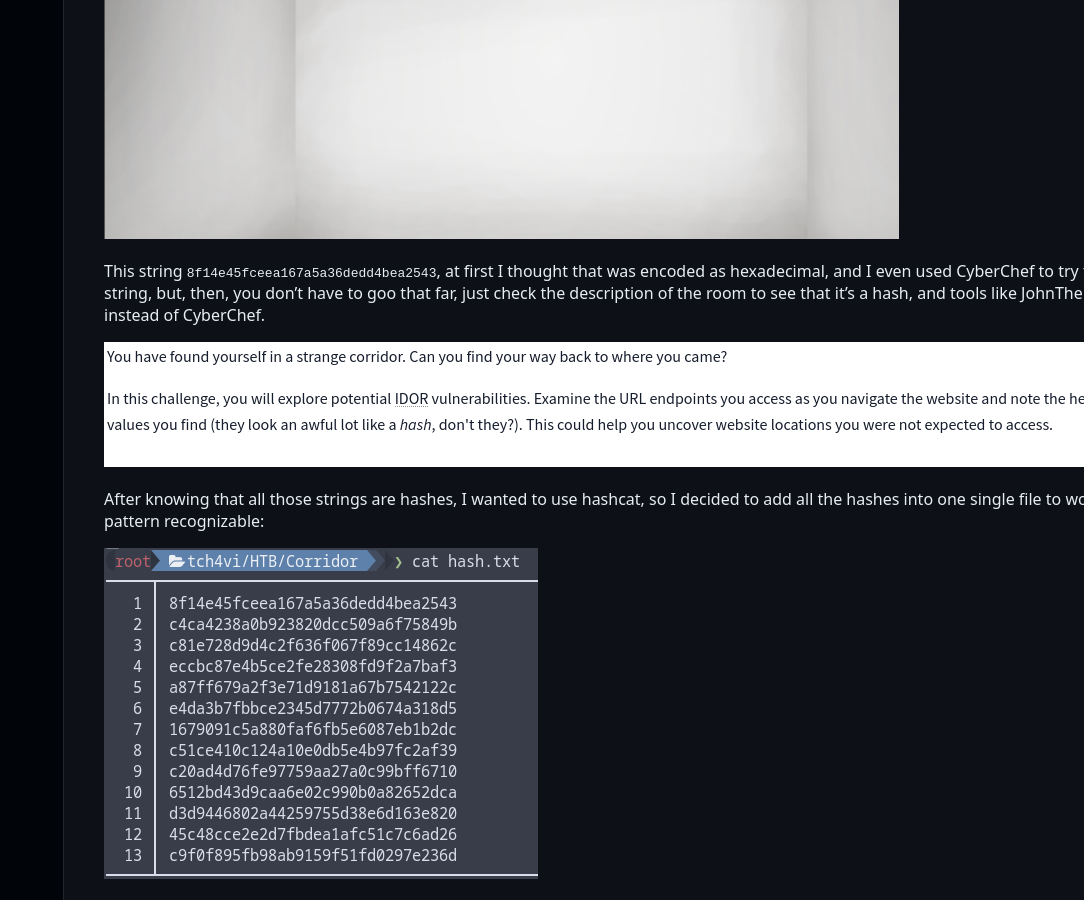
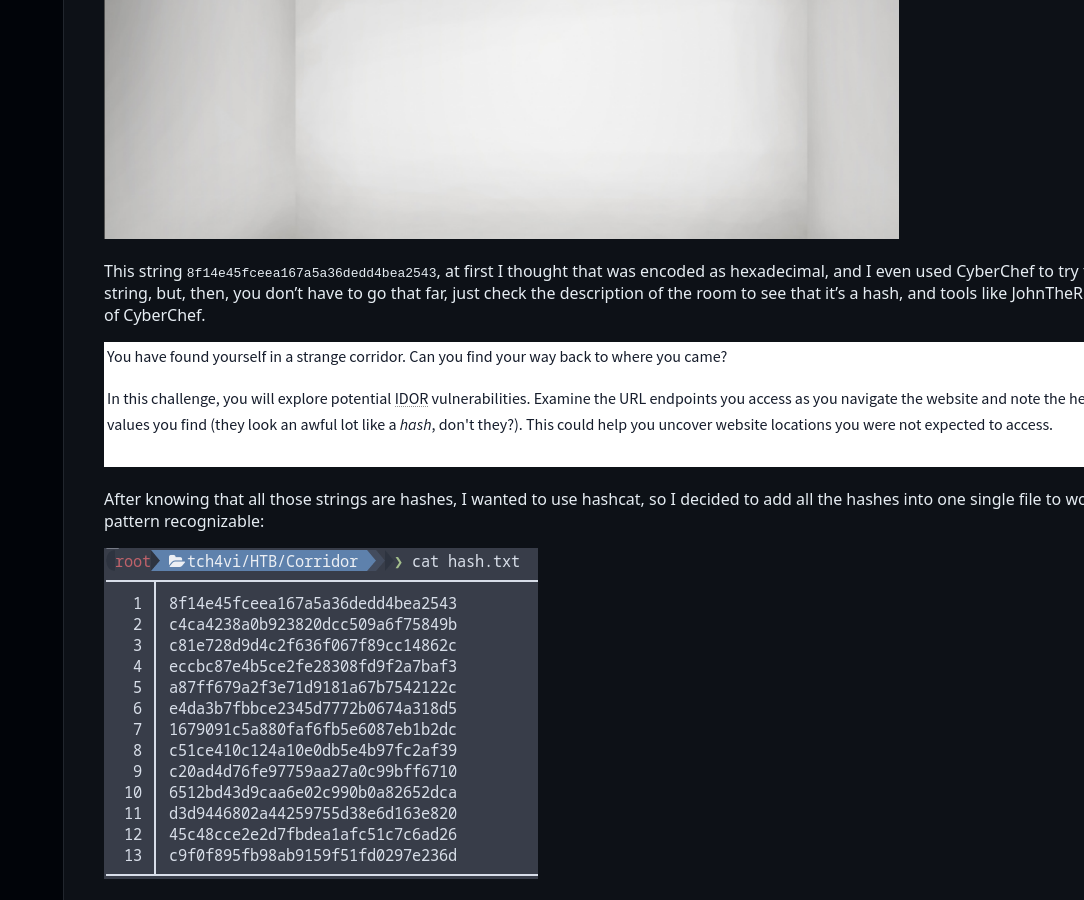
Before and after one commit to tch4vi/tch4vi.github.io, a Jekyll site: the page built from _writeups/Corridor.md, in a window 1280 px wide and 900 px high, scrolled down 1356 px. Shown: the whole window, without its empty margins (196-1280 px from the left). Built offline with Jekyll 4.4.1, drawn with Linux system fonts in a browser that asks for light colours; some of the changed text lies outside the part shown.

Commit message:
Update Corridor.md

```diff
--- a/_writeups/Corridor.md
+++ b/_writeups/Corridor.md
@@ -29,7 +29,7 @@ Each door of the corridor is like a directory, you can open them and see what's
 
 <img src="/assets/Corridor/roomshow.png" alt="roomshow" style="width:60%;">
 
-This string `8f14e45fceea167a5a36dedd4bea2543`, at first I thought that was encoded as hexadecimal, and I even used CyberChef to try to see if something is hiding inside that string, but, then, you don't have to goo that far, just check the description of the room to see that it's a hash, and tools like JohnTheRipper or Hashcat will be our best allies instead of CyberChef.
+This string `8f14e45fceea167a5a36dedd4bea2543`, at first I thought that was encoded as hexadecimal, and I even used CyberChef to try to see if something is hiding inside that string, but, then, you don't have to go that far, just check the description of the room to see that it's a hash, and tools like JohnTheRipper or Hashcat will be our best allies instead of CyberChef.
 
 ![Corridor](/assets/Corridor/tryhackmedesc.png)
 
```
Also changed, not shown: other parts of _writeups/Corridor.md (+1 -1 lines).
